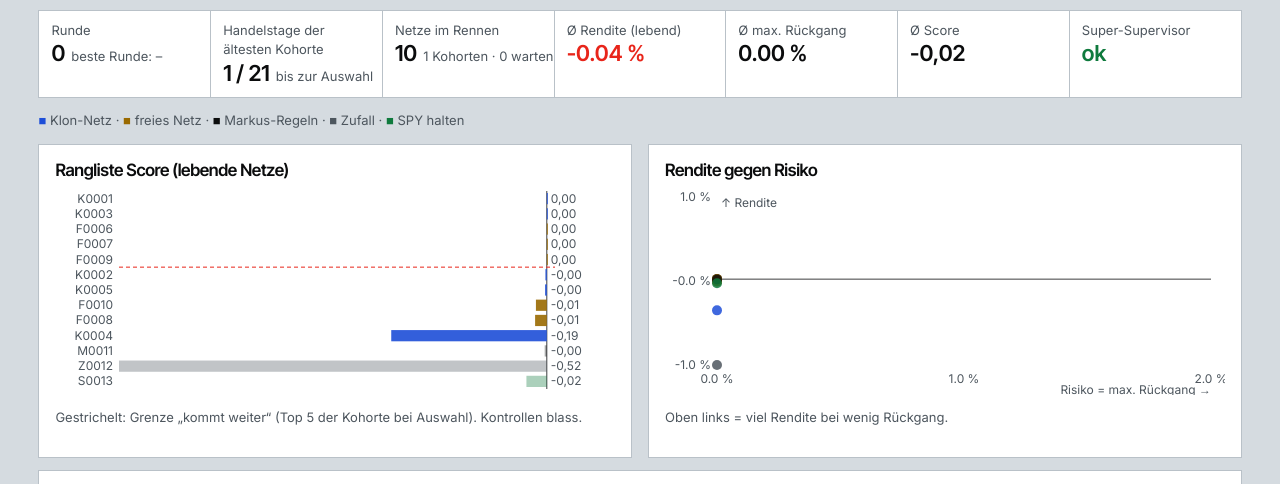
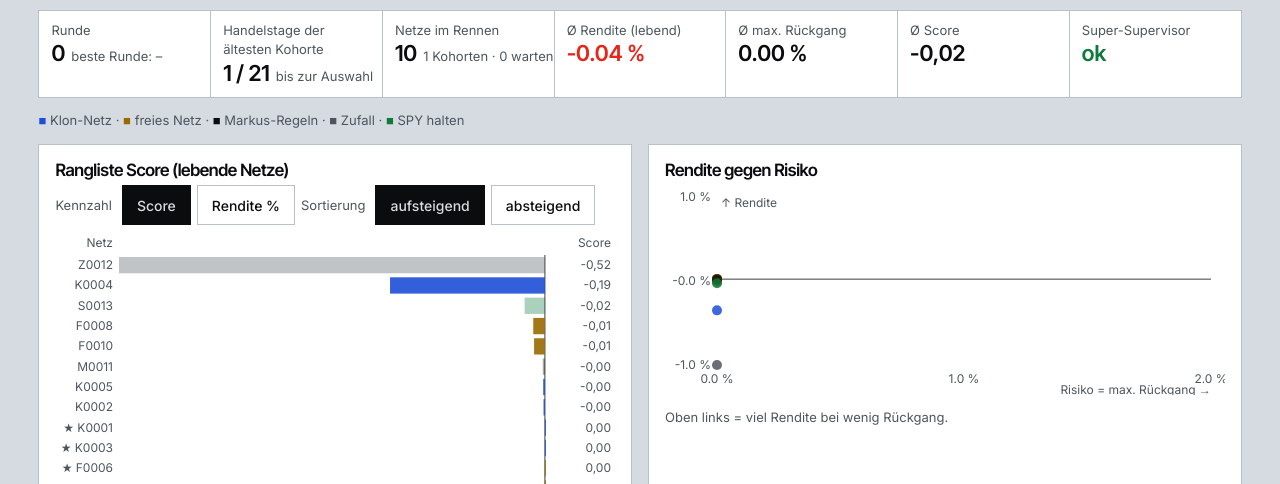
Before and after one commit to mf94byzbzj-star/mark-data, a plain HTML site: page arena/site/index.html in a window 1280 px wide. Shown: the part 301-785 px from the top of the page. Drawn offline with Linux system fonts and the light colour scheme.

Commit message:
Arena-Seite: Rangliste beschriftet, Kennzahl und Sortierung wählbar

```diff
--- a/arena/site/index.html
+++ b/arena/site/index.html
@@ -325,9 +325,11 @@ function renderPos(){const ev=D.positions||{},T=ev.track||{};
 
 /* ---------- Evolution (Arena) ---------- */
 const KC={klon:"var(--blu)",frei:"var(--amb)",markus:"var(--ink)",zufall:"var(--mute)",spy:"var(--grn)"},KN={klon:"Klon-Netz",frei:"freies Netz",markus:"Markus-Regeln",zufall:"Zufall",spy:"SPY halten"};
-function rankChart(s,W,H,rows){const m={l:64,r:60,t:6,b:6},n=rows.length;if(!n){s.innerHTML="";return}const v=rows.map(r=>r.v),lo=Math.min(0,...v),hi=Math.max(0,...v,0.01);
-  const X=x=>m.l+(x-lo)/(hi-lo||1)*(W-m.l-m.r),bh=(H-m.t-m.b)/n;let g=`<line x1="${X(0)}" x2="${X(0)}" y1="${m.t}" y2="${H-m.b}" stroke="var(--ink)" stroke-width=".8"/>`;
-  rows.forEach((r,i)=>{const y=m.t+i*bh,x0=X(Math.min(0,r.v)),x1=X(Math.max(0,r.v));g+=`<rect x="${x0}" y="${y+2}" width="${Math.max(1,x1-x0)}" height="${bh-4}" fill="${r.c}" opacity="${r.dim?.35:.9}"/><text x="${m.l-6}" y="${y+bh/2+4}" text-anchor="end">${r.l}</text><text x="${x1+4}" y="${y+bh/2+4}">${num(r.v,2)}</text>`;if(r.cut)g+=`<line x1="${m.l}" x2="${W-m.r}" y1="${y+bh}" y2="${y+bh}" stroke="var(--red)" stroke-dasharray="4 3"/>`});s.innerHTML=g}
+function rankChart(s,W,H,rows,unit){const m={l:64,r:70,t:20,b:6},n=rows.length;if(!n){s.innerHTML="";return}const v=rows.map(r=>r.v),lo=Math.min(0,...v),hi=Math.max(0,...v,1e-4);
+  const fmt=x=>unit==="pct"?(x>=0?"+":"")+pct(x,2):num(x,2);
+  const X=x=>m.l+(x-lo)/(hi-lo||1)*(W-m.l-m.r),bh=(H-m.t-m.b)/n;let g=`<line x1="${X(0)}" x2="${X(0)}" y1="${m.t}" y2="${H-m.b}" stroke="var(--ink)" stroke-width=".8"/><text x="${m.l-6}" y="12" text-anchor="end">Netz</text><text x="${W-4}" y="12" text-anchor="end">${unit==="pct"?"Rendite %":"Score"}</text>`;
+  rows.forEach((r,i)=>{const y=m.t+i*bh,x0=X(Math.min(0,r.v)),x1=X(Math.max(0,r.v));g+=`<rect x="${x0}" y="${y+2}" width="${Math.max(1,x1-x0)}" height="${bh-4}" fill="${r.c}" opacity="${r.dim?.35:.9}"/><text x="${m.l-6}" y="${y+bh/2+4}" text-anchor="end">${r.top?"★ ":""}${r.l}</text><text x="${W-4}" y="${y+bh/2+4}" text-anchor="end">${fmt(r.v)}</text>`});s.innerHTML=g}
+let EVO_M="score",EVO_ASC=true;window.evoSort=(m,a)=>{if(m)EVO_M=m;if(a!=null)EVO_ASC=a;renderEvo();mount()};
 function scatterChart(s,W,H,pts){const m={l:52,r:14,t:12,b:30};if(!pts.length){s.innerHTML="";return}const xs=pts.map(p=>p.x),ys=pts.map(p=>p.y);let x0=Math.min(0,...xs),x1=Math.max(...xs,0.02),y0=Math.min(0,...ys),y1=Math.max(0,...ys,0.01);
   const X=v=>m.l+(v-x0)/(x1-x0||1)*(W-m.l-m.r),Y=v=>m.t+(1-(v-y0)/(y1-y0||1))*(H-m.t-m.b);let g=`<line x1="${m.l}" x2="${W-m.r}" y1="${Y(0)}" y2="${Y(0)}" stroke="var(--ink)" stroke-width=".8"/>`;
   [y0,(y0+y1)/2,y1].forEach(v=>g+=`<text x="${m.l-6}" y="${Y(v)+4}" text-anchor="end">${pct(v,1)}</text>`);[x0,(x0+x1)/2,x1].forEach(v=>g+=`<text x="${X(v)}" y="${H-12}" text-anchor="middle">${pct(v,1)}</text>`);
@@ -345,7 +347,7 @@ function renderEvo(){evoLive();const E=D.arena;if(!E||!E.nets){$("#evolution").i
   <div class="kpis"><div class="kpi"><small>Runde</small><b>${E.round}</b><i>beste Runde: ${E.best_round??"–"}</i></div><div class="kpi"><small>Handelstage der ältesten Kohorte</small><b>${Math.max(0,...(E.cohorts||[]).filter(c=>c.status==="läuft").map(c=>c.active_days||0))} / ${E.rules?.cohort_trading_days??21}</b><i>bis zur Auswahl</i></div><div class="kpi"><small>Netze im Rennen</small><b>${comp.length}</b><i>${(E.cohorts||[]).filter(c=>c.status==="läuft").length} Kohorten · ${E.pending} warten</i></div><div class="kpi"><small>Ø Rendite (lebend)</small><b class="${(P.mean_ret||0)>=0?"ok":"bad"}">${pct(P.mean_ret,2)}</b></div><div class="kpi"><small>Ø max. Rückgang</small><b>${pct(P.mean_dd,2)}</b></div><div class="kpi"><small>Ø Score</small><b>${num(P.mean_score,2)}</b></div><div class="kpi"><small>Super-Supervisor</small><b class="${al.level==="ok"?"ok":"bad"}">${esc(al.level||"ok")}</b><i>${esc(al.text||"")}</i></div></div>
   ${E.pause?.global?`<div class="card" style="border-left:4px solid var(--amb);border-radius:0;margin:12px 0"><b>Arena pausiert:</b> ${esc(E.pause.reason||"")}. Ohne Denk-Lauf von Claude wird nicht gehandelt; bestehende Stops laufen weiter, die Uhr der Kohorten steht.</div>`:""}${(E.cohorts||[]).filter(c=>c.status==="läuft"&&c.paused&&!E.pause?.global).map(c=>`<p class="src">Kohorte ${c.id} wartet auf ihre Supervisoren (${(c.waiting||[]).length} Netze) – handelt danach.</p>`).join("")}
   <p class="src">${Object.entries(KN).map(([k,v])=>`<span style="color:${KC[k]}">■</span> ${v}`).join(" · ")}</p>
-  <div class="grid2"><div class="card"><h3>Rangliste Score (lebende Netze)</h3>${fig("",(s,W,H)=>rankChart(s,W,H,[...rk,...ctrl].map((n,i)=>({l:n.id,v:n.m?.score??0,c:KC[n.kind],dim:i>=rk.length,cut:i===4&&rk.length>5}))))}<p class="src">Gestrichelt: Grenze „kommt weiter“ (Top 5 der Kohorte bei Auswahl). Kontrollen blass.</p></div>
+  <div class="grid2"><div class="card"><h3>Rangliste ${EVO_M==="pct"?"Rendite in %":"Score"} (lebende Netze)</h3><div class="rng"><span>Kennzahl</span><button type="button" class="${EVO_M==="score"?"on":""}" onclick="evoSort('score')">Score</button><button type="button" class="${EVO_M==="pct"?"on":""}" onclick="evoSort('pct')">Rendite %</button><span>Sortierung</span><button type="button" class="${EVO_ASC?"on":""}" onclick="evoSort(null,true)">aufsteigend</button><button type="button" class="${!EVO_ASC?"on":""}" onclick="evoSort(null,false)">absteigend</button></div>${(()=>{const val=n=>EVO_M==="pct"?(n.m?.ret??0):(n.m?.score??0);const top=new Set(rk.slice(0,5).map(n=>n.id));const rows=[...comp,...ctrl].map(n=>({l:n.id,v:val(n),c:KC[n.kind],dim:!(n.kind==="klon"||n.kind==="frei"),top:top.has(n.id)})).sort((a,b)=>EVO_ASC?a.v-b.v:b.v-a.v);return fig("",(s,W,H)=>rankChart(s,W,H,rows,EVO_M)).replace('class="fig "',`class="fig" style="height:${Math.max(210,rows.length*20+30)}px"`)})()}<p class="src">${EVO_M==="pct"?"Rendite seit Geburt des Netzes in % des Startkapitals (100.000 $).":"Score = Rendite ÷ max. Rückgang (Kennzahl ohne Einheit, kein %). Beispiel: +4 % Rendite bei 2 % größtem Rückgang = Score 2. Rückgänge unter 2 % zählen als 2 %, damit Netze ohne Schwankung nicht übertrieben gut aussehen."} ★ = derzeit unter den besten 5 nach Score (kämen weiter). Vergleichsnetze blass.</p></div>
   <div class="card"><h3>Rendite gegen Risiko</h3>${fig("",(s,W,H)=>scatterChart(s,W,H,L.map(n=>({x:Math.abs(n.m?.maxdd||0),y:n.m?.ret||0,c:KC[n.kind],l:n.id}))))}<p class="src">Oben links = viel Rendite bei wenig Rückgang.</p></div></div>
   <div class="card" style="margin-top:12px"><h3>Depotverlauf je Netz ($)</h3>${fig("",(s,W,H)=>lineChart(s,W,H,L.filter(n=>C[n.id]?.length).map(n=>({pts:C[n.id],c:KC[n.kind],w:n.kind==="klon"||n.kind==="frei"?1.4:2.4})),{fmt:v=>usd(v)}))}</div>
   ${R.length?`<div class="card" style="margin-top:12px"><h3>Verlauf über die Runden (Score der ausgewerteten Kohorte)</h3>${fig("",(s,W,H)=>lineChart(s,W,H,[{pts:R.map(r=>[r.date,r.mean]),c:"var(--blu)",w:2.4},{pts:R.map(r=>[r.date,r.best]),c:"var(--grn)",w:1.4},{pts:R.filter(r=>r.controls?.zufall!=null).map(r=>[r.date,r.controls.zufall]),c:"var(--mute)",w:1.4},{pts:R.filter(r=>r.controls?.markus!=null).map(r=>[r.date,r.controls.markus]),c:"var(--ink)",w:1.4}],{zero:1}))}<p class="src"><span style="color:var(--blu)">━</span> Ø Kohorte · <span style="color:var(--grn)">━</span> bester · <span class="mute">━</span> Zufall · ━ Markus-Regeln${(E.rollbacks||[]).length?` · Rücksprünge: ${E.rollbacks.map(r=>esc(r.date)+" → Runde "+r.to_round).join(", ")}`:""}</p></div>`:""}
```
